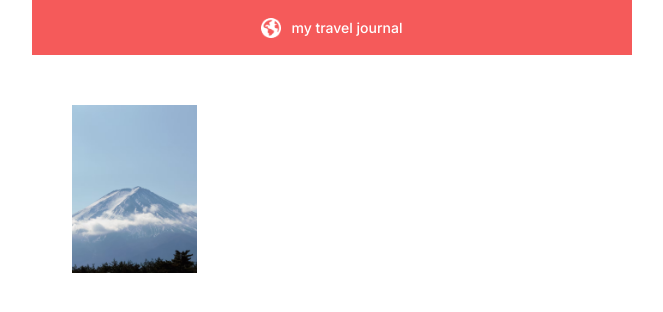
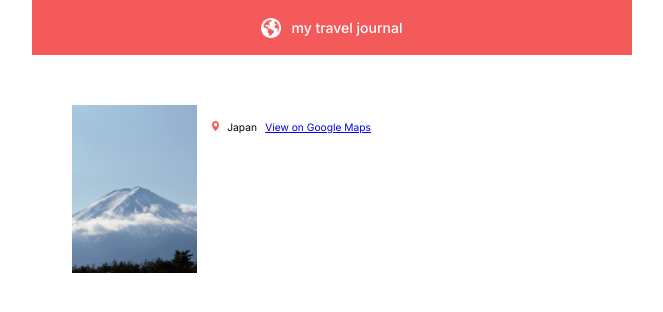
Before and after one commit to dlGuiri/code-upskilling, a React (Vite) app in the folder my-react-practice/: page / in a window 1280 px wide. Shown: the top 312 px of the page, without its empty margins (308-971 px from the left). Built offline with nearby package versions, Linux system fonts and the light colour scheme.

Commit message:
Added entry content image for Travel Journal

```diff
--- a/my-react-practice/src/App.css
+++ b/my-react-practice/src/App.css
@@ -8,7 +8,6 @@ body {
   max-width: 600px;
   margin-left: auto;
   margin-right: auto;
-  color: white;
 }
 
 header {
@@ -27,12 +26,15 @@ header {
 }
 
 main {
+  display: flex;
   padding: 50px 0 0 40px;
+  gap: 10px;
 }
 
 .title-text {
   font-size: 0.875rem;
   font-weight: 500;
+  color: white;
 }
 
 .entry-image {
@@ -47,3 +49,17 @@ main {
   object-fit: cover;
   object-position: center;
 }
+
+.location {
+  height: 9.55px;
+  width: 7px;
+}
+
+.entry-content {
+  padding: 10px 5px;
+}
+
+.country, .map-link {
+  font-size: 0.64rem;
+  margin-left: 0.8em;
+}
--- a/my-react-practice/src/components/MainContent.jsx
+++ b/my-react-practice/src/components/MainContent.jsx
@@ -4,6 +4,11 @@ export default function MainContent() {
             <div className="entry-image">
                 <img src="/Mountain.png" alt="Mountain Image" />
             </div>
+            <div className="entry-content">
+                <img src="/marker.png" alt="location marker" className="location"/>
+                <span className="country">Japan</span>
+                <a href="https://www.google.com/maps/place/Mount+Fuji/@35.3606421,138.7170637,15z/data=!3m1!4b1!4m6!3m5!1s0x6019629a42fdc899:0xa6a1fcc916f3a4df!8m2!3d35.3606255!4d138.7273634!16zL20vMGNrczA?entry=ttu" className="map-link">View on Google Maps</a>
+            </div>
         </main>
     )
 }
```
